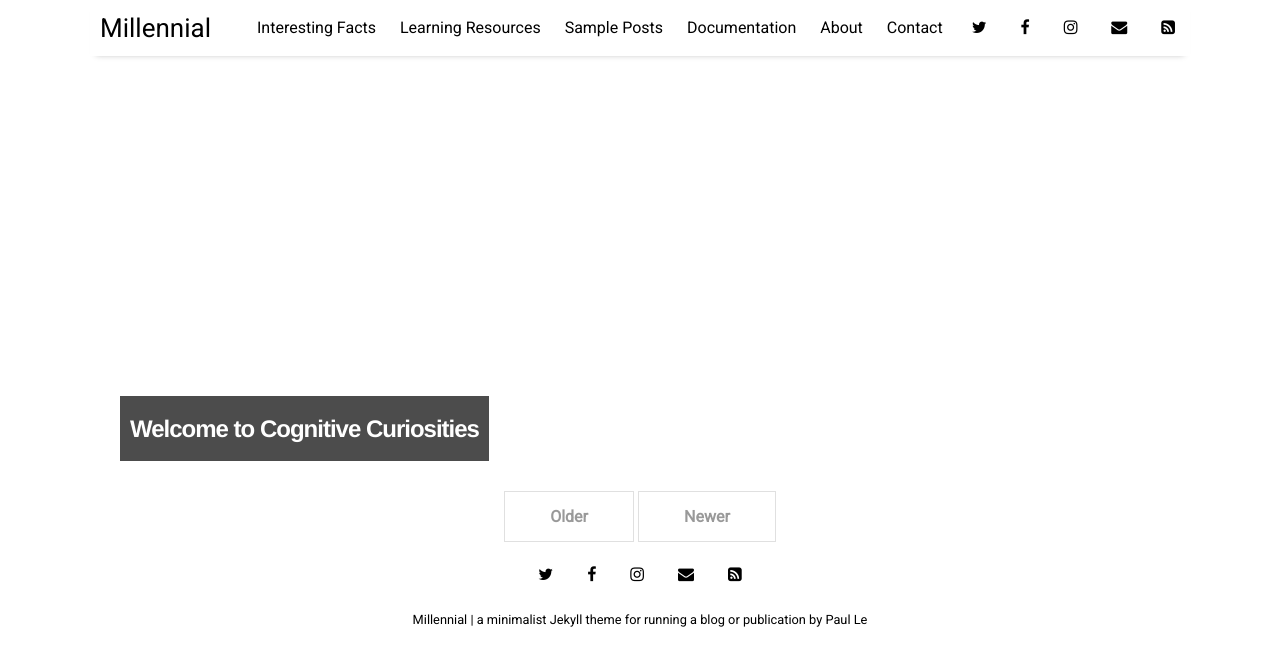
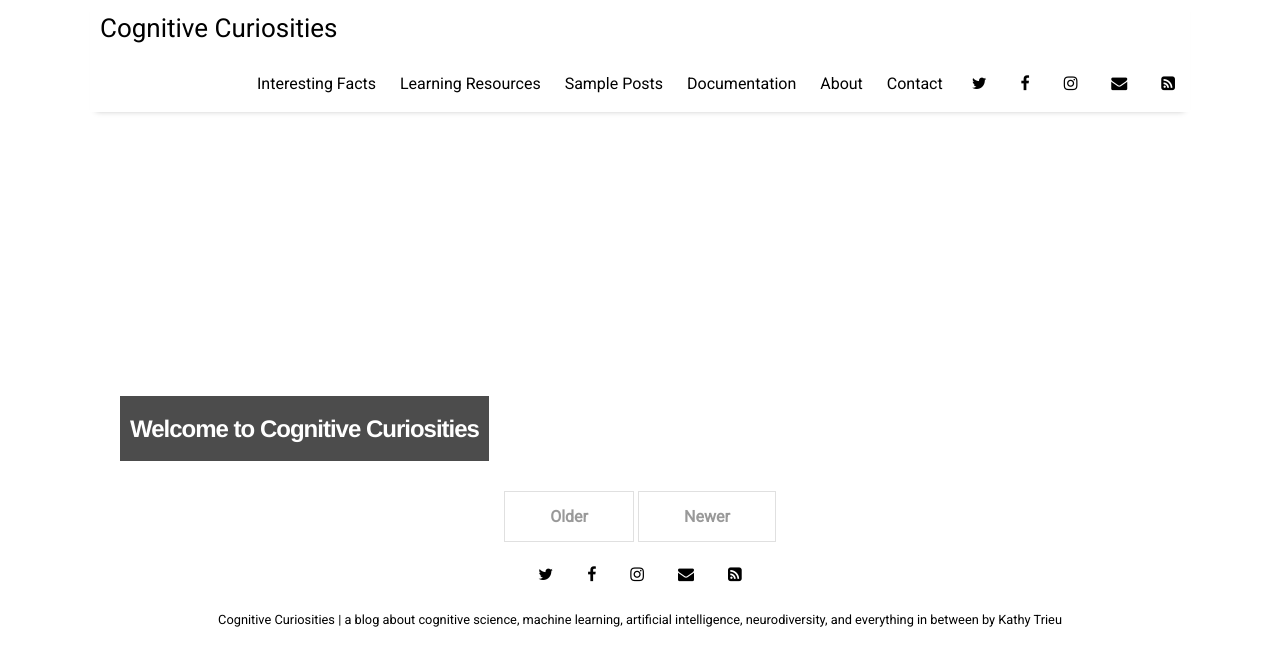
Before and after one commit to itstrieu/itstrieu.github.io, a Jekyll site: the page built from index.html, in a window 1280 px wide. Shown: the top 666 px of the page. Built offline with Jekyll 4.4.1, drawn with Linux system fonts in a browser that asks for light colours; nearby versions of some CDN libraries; the list of posts is cut into pages by our own code.

Commit message:
update website details

```diff
--- a/_config.yml
+++ b/_config.yml
@@ -10,9 +10,11 @@ permalink:           /:title
 plugins:             [jekyll-paginate, jekyll-sitemap, jekyll-feed, jekyll-seo-tag]
 
 # Customise atom feed settings (this is where Jekyll-Feed gets configuration information)
-title:		           "Millennial"
-description:	       "a minimalist Jekyll theme for running a blog or publication"
-author:              "Paul Le"
+title:		           "Cognitive Curiosities"
+description:	       "a blog about cognitive science, machine learning, artificial intelligence, neurodiversity, and everything in between"
+author:              "Kathy Trieu"
+github_username:     "itstrieu"
+
 
 # RSS 2.0 can be used instead of Atom by uncommenting following two lines
 #feed:
```
